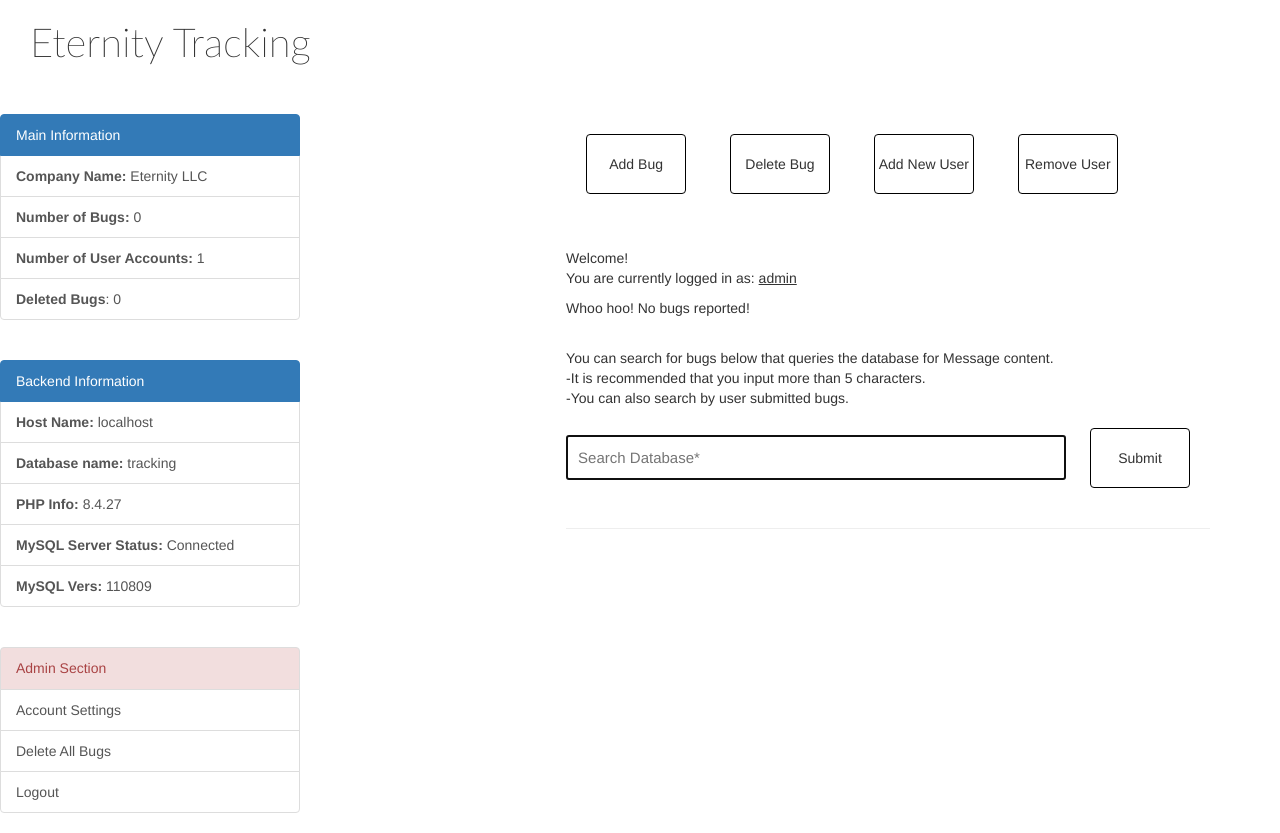
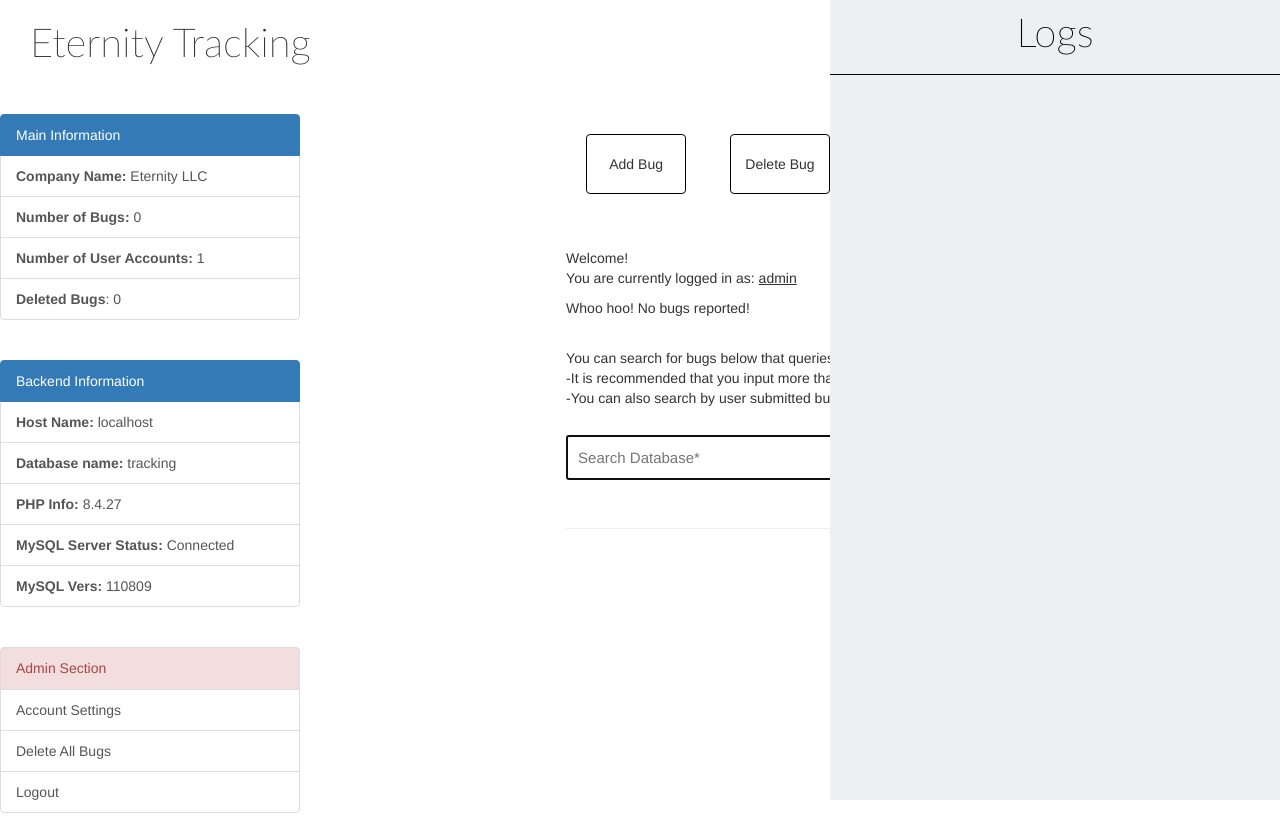
Before and after one commit to johncorderox/Eternity-Tracking, a PHP site: page /modules/main.php in a window 1280 px wide. Shown: the top 833 px of the page. Run offline with PHP 8.4, Linux system fonts and the light colour scheme; a user stored in the database is signed in; data comes from the database, SQL or seed files in the repository; data that the repository does not hold is empty.

Commit message:
a little touch up for the logs

```diff
--- a/src/css/interface.css
+++ b/src/css/interface.css
@@ -1,10 +1,8 @@
 @font-face {
     font-family: 'Lato-Thin';
-    src: url('fonts/lato-thin-webfont.woff2') format('woff2'),
-         url('fonts/lato-thin-webfont.woff') format('woff');
+    src: url('fonts/lato-thin-webfont.woff2') format('woff2'), url('fonts/lato-thin-webfont.woff') format('woff');
     font-weight: normal;
     font-style: normal;
-
 }
 
 h1, h2, h3, h4, h5, h6 {
@@ -17,6 +15,7 @@ h5 {
     font-weight: 500;
     text-align: center;
 }
+
 h6 {
     font-size: 20px;
     font-weight: 500;
@@ -28,7 +27,6 @@ select {
 }
 
 .searchForm {
-
     margin-left: 20px;
 }
 
@@ -196,6 +194,28 @@ li:active {
 }
 
 
+/* Log Side Bar */
+
+.sidebar {
+    height: 100%;
+    width: 450px;
+    background-color: #edeff0;
+    top: 0;
+    right: 0;
+    color: black;
+    position: fixed;
+    overflow: auto;
+    text-align: center;
+}
+
+.sidebar hr {
+    color: black;
+    background-color: black;
+    height: 1px;
+    border: 0;
+}
+
+
 /* Table CSS Layout and Design */
 
 table {
@@ -253,14 +273,11 @@ tr:last-child td:last-child {
     .center, .header-name {
         text-align: center;
     }
-
-    .leftside-info, .header-name{
-
+    .leftside-info, .header-name {
         width: 100%;
         text-align: center;
     }
     button {
-
         margin: 0;
         margin-left: 0px;
         margin-right: 0px;
@@ -295,6 +312,6 @@ tr:last-child td:last-child {
         margin-top: 40px;
     }
     .welcome_notes {
-      text-align:center;
+        text-align: center;
     }
 }
--- a/src/logs/logs.php
+++ b/src/logs/logs.php
@@ -1,16 +1,7 @@
+<div class="sidebar">
+    <h4>Logs</h4>
+    <hr />
   <?php
-
-include ('../header.php');
-
-include ('../config/config.php');
-
- ?>
-<body>
-  <h5>Logs</h5>
-</body>
-<?php
-
-
 
   $query_logs = "SELECT * from logs ORDER BY `action_id` DESC";
   $result = mysqli_query($connect, $query_logs);
@@ -20,22 +11,25 @@ $result = mysqli_query($connect, $query_logs);
           $a = "added";
 
         echo $rows['log_user'] . ' added a new bug on '. $rows['date'] . '.<br>';
-      echo '<hr />';
 
         } else if ($rows['action'] == 'D') {
 
           echo $rows['log_user'] . ' has deleted the bug ID '. $rows['action_value'] . '.<br>';
-        echo '<hr />';
+
         }
        else if ($rows['action'] == 'AU') {
         echo $rows['log_user'] . ' created the user ' . $rows['action_value']. '.<br>';
-      echo '<hr />';
+
         }
         else if ($rows['action'] == 'RU') {
        echo $rows['log_user'] . ' removed user ID '. $rows['action_value']. '.<br>';
-     echo '<hr />';
+
       }
+
+
     }
 
 
   ?>
+
+</div>
--- a/src/modules/main.php
+++ b/src/modules/main.php
@@ -57,6 +57,7 @@
           <a href="../logout.php" class="list-group-item" id="pointer">Logout</a>
         </div>
       </div>
+      <?php include ('../logs/logs.php'); ?>
       <div class="ui-main">
         <div class="ui-main-button-group">
         <form action="main.php" action="GET">
```
Lines whose indentation alone changed are shown as unchanged.
